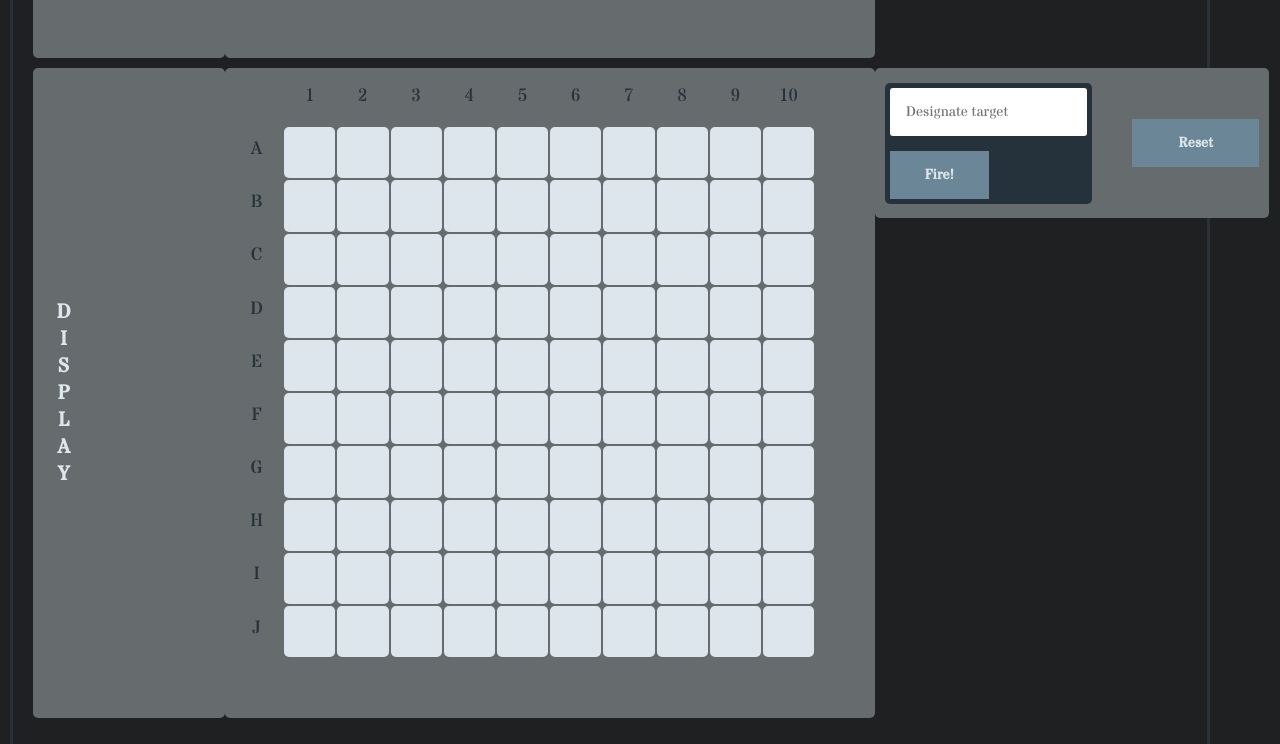
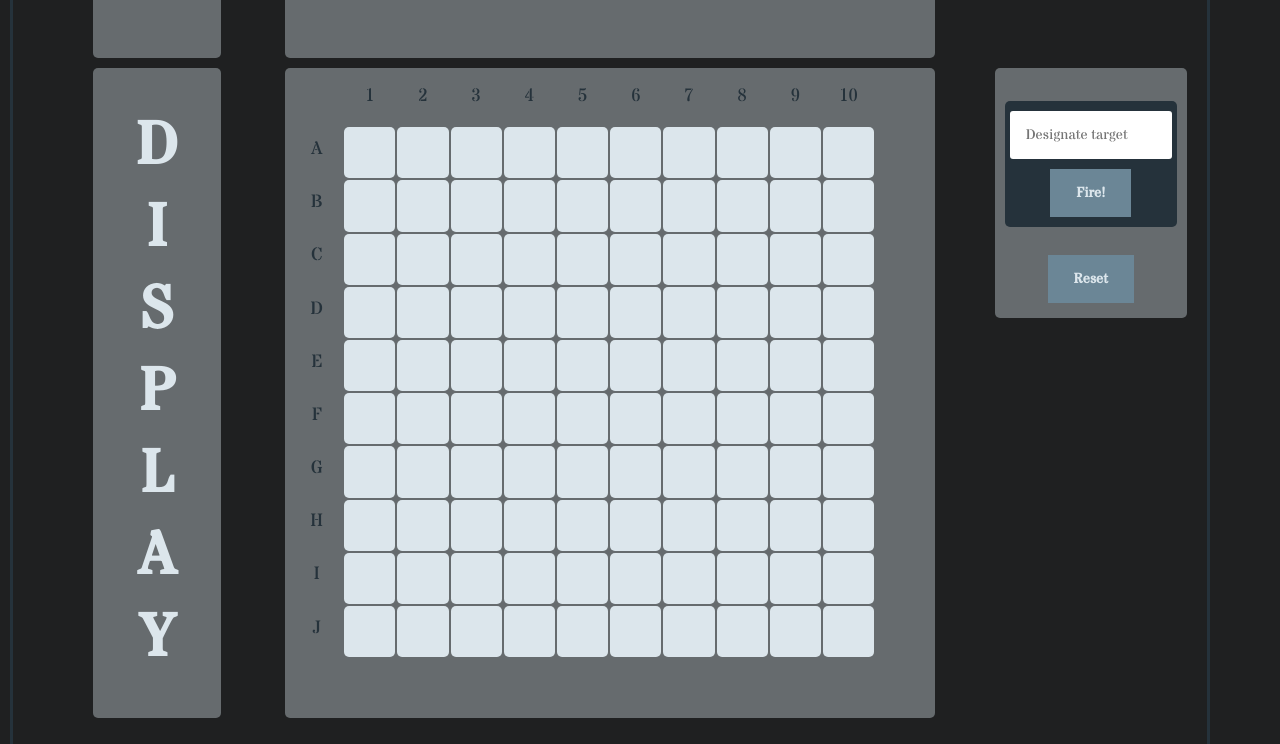
Before and after one commit to TCashion/battleship, a plain HTML site: page index.html in a window 1280 px wide. Shown: the part 625-1369 px from the top of the page. Drawn offline with nearby package versions, Linux system fonts and the light colour scheme.

Commit message:
finish current desktop styling

```diff
--- a/css/style.css
+++ b/css/style.css
@@ -736,7 +736,7 @@ Media Queries
 
     #battleship-board {
         display: grid;
-        grid-template-columns: 5fr 3fr;
+        grid-template-columns: 5fr 1fr;
         grid-template-rows: 1fr 1fr;
         grid-template-areas:
         " radar . "
@@ -767,6 +767,18 @@ Media Queries
         max-height: 55px;
     }
 
+    .battleship-monitor-label {
+        width: 10vw;
+        margin-right: 5px;
+        display: flex;
+        flex-direction: column;
+        justify-content: center;
+    }
+
+    .battleship-monitor-label > h2 {
+        font-size: 6rem;
+    }
+
     .battleship-label {
         padding: 1vw;
         font-size: 1.8rem;
@@ -775,15 +787,15 @@ Media Queries
     .battleship-target-display {
         grid-area: target;
         width: auto;
-        max-height: 150px;
+        max-height: 250px;
         display: flex;
+        flex-direction: column;
         align-items: center;
         justify-content: left;
     }
 
     .battleship-target-display > form {
         margin: auto 0;
-        width: 300px;
         height: auto;
     }
 
@@ -791,12 +803,9 @@ Media Queries
         margin: 15px 0 0 0;
     }
 
-    .battleship-target-display > button {
-        margin: 0 0 0 40px;
-    }
-
     #battleship-target-input, .battleship-button {
         font-size: 1.4rem;
+        margin: 5px auto;
     }
 
     .battleship-panel {
```
